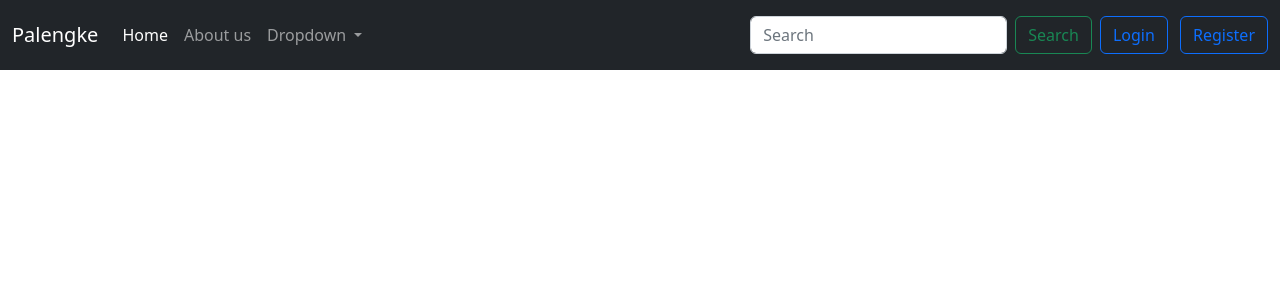
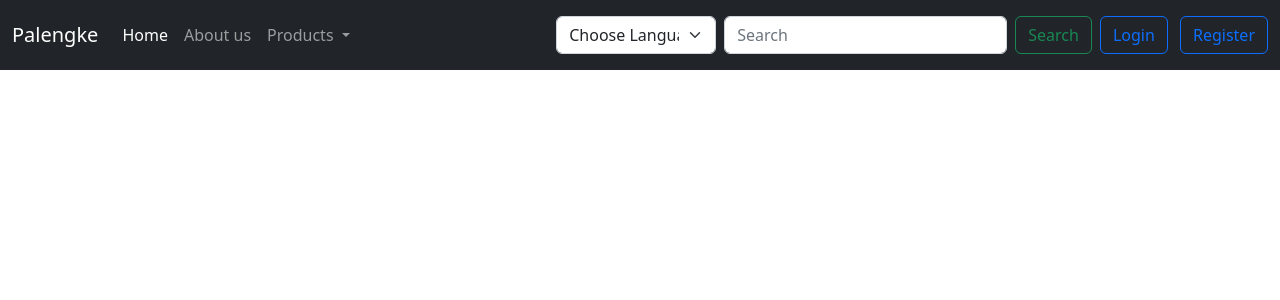
Before and after one commit to jgrospe92/Ecom-Marketplace-Project, a PHP site: page /app/views/includes/header.php in a window 1280 px wide. Shown: the top 300 px of the page. Run offline with PHP 8.4, Linux system fonts and the light colour scheme; the template is opened without the code that fills it, so the values that code supplies are empty; style sheets or scripts are compiled from the project's sources.

Commit message:
add language select

```diff
--- a/app/views/includes/header.php
+++ b/app/views/includes/header.php
@@ -28,7 +28,7 @@
         <!-- login button -->
 
         <?php
-        if (isset($_SESSION['user_id']) && isset($_SESSION['profile_id'])){
+        if (isset($_SESSION['user_id']) && isset($_SESSION['profile_id'])) {
             $link = "href='/User/logout'";
             //TODO: Add who is currently login "Welcome, current user"
             $status = 'Logout';
@@ -42,7 +42,7 @@
             $currentUser = "<p>Welcome, " . $name;
             $profile_icon = ' <a class="btn btn-outline-primary" type="button"
                 data-bs-toggle="offcanvas" data-bs-target="#offcanvasRight" aria-controls="offcanvasRight"><i class="bi bi-person-bounding-box"></i></a>';
-            if ($profile->role == 'buyer'){
+            if ($profile->role == 'buyer') {
 
                 $buyer = new \app\models\Buyer();
                 $buyer = $buyer->getBuyerUsingProfileId($_SESSION['profile_id']);
@@ -88,7 +88,7 @@
                         </li>
                         <li class="nav-item dropdown">
                             <a class="nav-link dropdown-toggle" href="#" role="button" data-bs-toggle="dropdown" aria-expanded="false">
-                                Dropdown
+                                Products
                             </a>
                             <ul class="dropdown-menu">
                                 <li><a class="dropdown-item" href="#">Newest</a></li>
@@ -103,8 +103,17 @@
                             <a class="nav-link disabled">Disabled</a>
                         </li> -->
                     </ul>
+
+
                     <form class="d-flex " role="search">
                         <div class="d-flex align-items-center">
+                            <!-- LOCALIZATION STARTS -->
+                            <select class="form-control form-select w-50 me-2" aria-label="Default select example">
+                                <option selected>Choose Language</option>
+                                <option value="english">English</option>
+                                <option value="french">French</option>
+                            </select>
+                            <!-- LOCALIZATION ENDS -->
                             <input class="form-control me-2" type="search" placeholder="Search" aria-label="Search">
                             <button class="btn btn-outline-success" type="submit">Search</button>
                         </div>
@@ -112,7 +121,7 @@
                     </form>
                     <form method="POST">
                         <a <?= $link ?> class="btn btn-outline-primary m-2"><?= $status ?></a>
-                        <?=$registerBTN?>
+                        <?= $registerBTN ?>
                         <?= $profile_icon ?>
                         <?= $cart ?>
                     </form>
@@ -134,7 +143,7 @@
                 <l1><a class="list-group-item list-group-item-action" href="/Main/profile">Profile</a></l1>
                 <l1><a class="list-group-item list-group-item-action" <?= $dashboard ?>><?= $dashboard_name ?></a></l1>
                 <l1><a class="list-group-item list-group-item-action" href="">Order History</a></l1>
-                <l1><a class="list-group-item list-group-item-action" href="">Virtual Wallet  $<?= $virtualWallet  ?></a></l1>
+                <l1><a class="list-group-item list-group-item-action" href="">Virtual Wallet $<?= $virtualWallet  ?></a></l1>
             </ul>
 
         </div>
```
